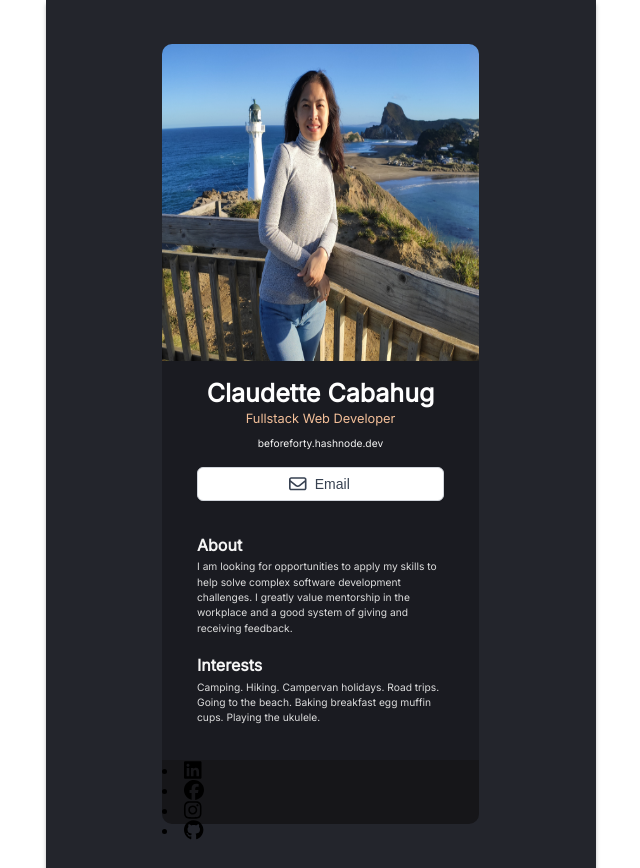
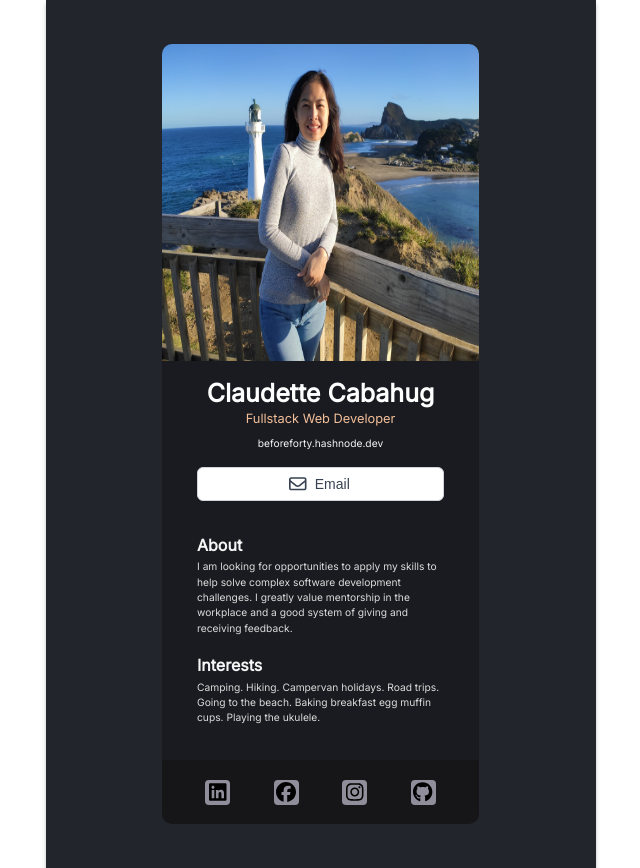
Before and after one commit to claudette-cabahug/my-digital-business-card, a React (Create React App) app: page / in a window 1280 px wide. Shown: the whole page, without its empty margins (319-959 px from the left). Built offline with nearby package versions, Linux system fonts and the light colour scheme.

Commit message:
add styling to footer icons and to mail icon in info component

```diff
--- a/src/App.css
+++ b/src/App.css
@@ -159,4 +159,22 @@ footer {
   top: 760px;
   background: #161619;
   border-radius: 0px 0px 10px 10px;
+  display: flex;
+  align-items: center;
+  justify-content: space-evenly;
 }
+
+li {
+  list-style: none;
+  /* left: 38.82%;
+  right: 56.64%;
+  top: 89.8%;
+  bottom: 7.32%; */
+  background: #918E9B;
+  border-radius: 4px;
+  width: 25px;
+  height: 25px;
+  display: flex;
+  justify-content: center;
+  align-items: center;
+}
```
